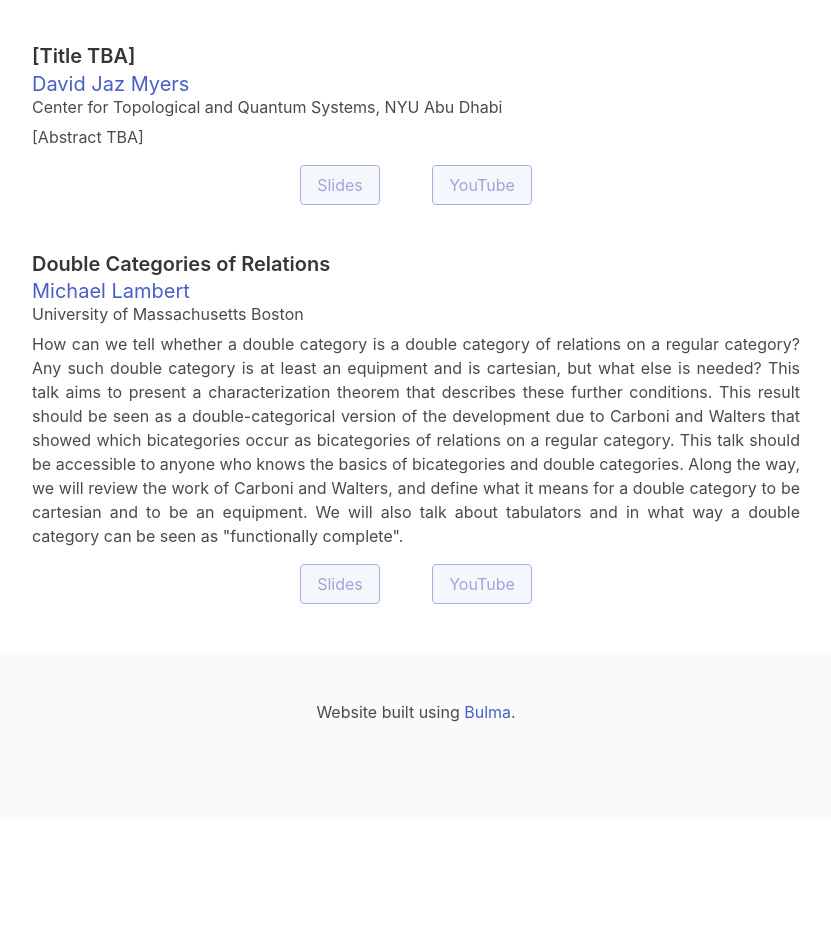
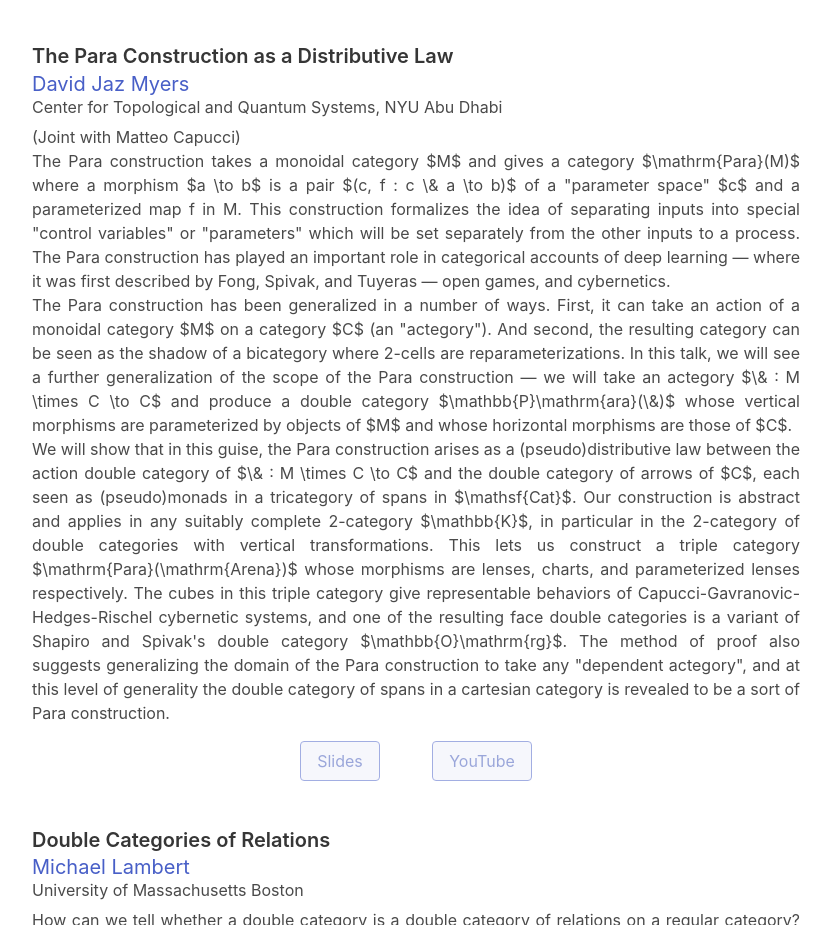
Before and after one commit to BryceClarke/virtual-double-categories-workshop, a plain HTML site: page index.html in a window 1280 px wide. Shown: the part 11012-11937 px from the top of the page, without its empty margins (224-1055 px from the left). Before the commit the page ends 11832 px from the top, so only its background shows below. Drawn offline with nearby package versions, Linux system fonts and the light colour scheme.

Commit message:
David Jaz's title

```diff
--- a/index.html
+++ b/index.html
@@ -521,12 +521,21 @@
         </div>
       </li>
       <li id="david-jaz-myers" class="mt-6">
-        <h4 class="title is-5">[Title TBA]</h4>
+        <h4 class="title is-5">The Para Construction as a Distributive Law</h4>
         <h4 class="subtitle is-5 mb-0"><a href="http://davidjaz.com/">David Jaz Myers</a></h4>
         <h4 class="subtitle is-6 mb-2">Center for Topological and Quantum Systems, NYU Abu Dhabi</h4>
         <div class="has-text-justified">
           <p>
-            [Abstract TBA]
+            (Joint with Matteo Capucci)
+          </p>
+          <p>
+            The Para construction takes a monoidal category $M$ and gives a category $\mathrm{Para}(M)$ where a morphism $a \to b$ is a pair $(c, f : c \& a \to b)$ of a "parameter space" $c$ and a parameterized map f in M. This construction formalizes the idea of separating inputs into special "control variables" or "parameters" which will be set separately from the other inputs to a process. The Para construction has played an important role in categorical accounts of deep learning — where it was first described by Fong, Spivak, and Tuyeras — open games, and cybernetics.
+          </p>
+          <p>
+            The Para construction has been generalized in a number of ways. First, it can take an action of a monoidal category $M$ on a category $C$ (an "actegory"). And second, the resulting category can be seen as the shadow of a bicategory where 2-cells are reparameterizations. In this talk, we will see a further generalization of the scope of the Para construction — we will take an actegory $\& : M \times C \to C$ and produce a double category $\mathbb{P}\mathrm{ara}(\&)$ whose vertical morphisms are parameterized by objects of $M$ and whose horizontal morphisms are those of $C$.
+          </p>
+          <p>
+            We will show that in this guise, the Para construction arises as a (pseudo)distributive law between the action double category of $\& : M \times C \to C$ and the double category of arrows of $C$, each seen as (pseudo)monads in a tricategory of spans in $\mathsf{Cat}$. Our construction is abstract and applies in any suitably complete 2-category $\mathbb{K}$, in particular in the 2-category of double categories with vertical transformations. This lets us construct a triple category $\mathrm{Para}(\mathrm{Arena})$ whose morphisms are lenses, charts, and parameterized lenses respectively. The cubes in this triple category give representable behaviors of Capucci-Gavranovic-Hedges-Rischel cybernetic systems, and one of the resulting face double categories is a variant of Shapiro and Spivak's double category $\mathbb{O}\mathrm{rg}$. The method of proof also suggests generalizing the domain of the Para construction to take any "dependent actegory", and at this level of generality the double category of spans in a cartesian category is revealed to be a sort of Para construction.
           </p>
         </div>
         <div class="container has-text-centered">
```
